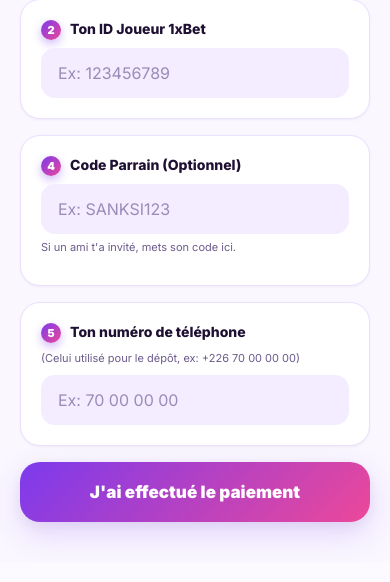
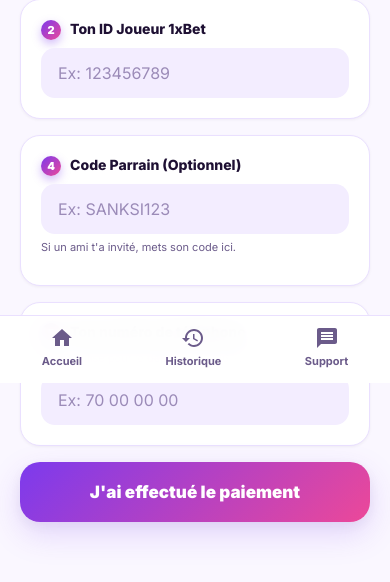
Before and after one commit to azizoboss226-dot/Sanksi, a Flask app: page /depot in a window 390 px wide. Shown: the part 461-1043 px from the top of the page. Before the commit the page ends 1005 px from the top, so only its background shows below. Run offline with Flask 3, Linux system fonts and the light colour scheme.

Commit message:
Feature: Barre de navigation mobile et Mode Maintenance admin

```diff
--- a/app.py
+++ b/app.py
@@ -88,6 +88,17 @@ def generer_reference():
     aleatoire = ''.join(random.choices(string.ascii_uppercase + string.digits, k=4))
     return f"NC-{date_str}-{aleatoire}"
 
+
+import json
+
+def check_maintenance():
+    try:
+        with open('config.json', 'r') as f:
+            config = json.load(f)
+            return config.get('maintenance', False)
+    except:
+        return False
+
 @app.route("/")
 def index():
     return render_template("index.html")
@@ -95,6 +106,7 @@ def index():
 # --- DEPOT ---
 @app.route("/depot")
 def depot():
+    if check_maintenance(): return render_template("maintenance.html")
     montant = request.args.get('montant', '0')
     operateur = request.args.get('operateur', 'Orange')
     reference = generer_reference()
@@ -125,6 +137,7 @@ def confirmer_depot():
 # --- RETRAIT : ETAPE 1 (Question) ---
 @app.route("/retrait/debut", methods=["GET", "POST"])
 def retrait_debut():
+    if check_maintenance(): return render_template("maintenance.html")
     montant = request.args.get('montant', '0')
     operateur = request.args.get('operateur', 'Orange')
 
@@ -293,9 +306,20 @@ def admin():
                            total_retraits_count=total_retraits_count,
                            total_retraits_montant=total_retraits_montant,
                            attente_depots=attente_depots,
-                           attente_retraits=attente_retraits)
+                           attente_retraits=attente_retraits, is_maintenance=check_maintenance())
 
 
+
+
+@app.route("/gestion-sanksi-2026/toggle-maintenance")
+def toggle_maintenance():
+    if not session.get('admin'): return redirect("/gestion-sanksi-2026")
+    try:
+        with open('config.json', 'r') as f: config = json.load(f)
+    except: config = {}
+    config['maintenance'] = not config.get('maintenance', False)
+    with open('config.json', 'w') as f: json.dump(config, f)
+    return redirect("/gestion-sanksi-2026")
 
 @app.route("/gestion-sanksi-2026/export-csv")
 def export_csv():
--- /dev/null
+++ b/config.json
@@ -0,0 +1 @@
+{"maintenance": false}
--- a/static/style.css
+++ b/static/style.css
@@ -669,3 +669,52 @@ button { font-family: inherit; cursor: pointer; border: none; }
     from { transform: scale(1); }
     to { transform: scale(1.05); }
 }
+
+/* Barre de navigation en bas */
+.bottom-nav {
+    position: fixed;
+    bottom: 0;
+    left: 50%;
+    transform: translateX(-50%);
+    width: 100%;
+    max-width: 480px;
+    background: rgba(255, 255, 255, 0.95);
+    backdrop-filter: blur(12px);
+    -webkit-backdrop-filter: blur(12px);
+    border-top: 1px solid var(--border);
+    display: flex;
+    justify-content: space-around;
+    padding: 10px 0 15px 0; /* Padding plus grand en bas pour les écrans avec encoche */
+    z-index: 1000;
+}
+
+.nav-item {
+    display: flex;
+    flex-direction: column;
+    align-items: center;
+    text-decoration: none;
+    color: var(--text-muted);
+    font-size: 11px;
+    font-weight: 700;
+    transition: color 0.2s, transform 0.15s;
+}
+
+.nav-item:active {
+    transform: scale(0.9);
+}
+
+.nav-item.active {
+    color: var(--primary);
+}
+
+.nav-item svg {
+    width: 24px;
+    height: 24px;
+    margin-bottom: 4px;
+    fill: currentColor;
+}
+
+/* Ajouter un espace en bas des pages pour ne pas cacher le contenu sous la barre */
+.app-container {
+    padding-bottom: 80px;
+}
--- a/templates/base.html
+++ b/templates/base.html
@@ -390,5 +390,23 @@
             }
         });
     </script>
+
+    <!-- Barre de navigation mobile -->
+    {% if not request.path.startswith('/gestion-sanksi') %}
+    <nav class="bottom-nav">
+        <a href="/" class="nav-item {% if request.path == '/' %}active{% endif %}">
+            <svg viewBox="0 0 24 24"><path d="M10 20v-6h4v6h5v-8h3L12 3 2 12h3v8z"/></svg>
+            Accueil
+        </a>
+        <a href="/historique" class="nav-item {% if request.path == '/historique' %}active{% endif %}">
+            <svg viewBox="0 0 24 24"><path d="M13 3c-4.97 0-9 4.03-9 9H1l3.89 3.89.07.14L9 12H6c0-3.87 3.13-7 7-7s7 3.13 7 7-3.13 7-7 7c-1.93 0-3.68-.79-4.94-2.06l-1.42 1.42C8.27 19.99 10.51 21 13 21c4.97 0 9-4.03 9-9s-4.03-9-9-9zm-1 5v5l4.28 2.54.72-1.21-3.5-2.08V8H12z"/></svg>
+            Historique
+        </a>
+        <a href="https://wa.me/22603292027?text=Bonjour%20SANKSI,%20j'ai%20besoin%20d'aide." target="_blank" class="nav-item">
+            <svg viewBox="0 0 24 24"><path d="M20 2H4c-1.1 0-2 .9-2 2v18l4-4h14c1.1 0 2-.9 2-2V4c0-1.1-.9-2-2-2zm-2 12H6v-2h12v2zm0-3H6V9h12v2zm0-3H6V6h12v2z"/></svg>
+            Support
+        </a>
+    </nav>
+    {% endif %}
 </body>
 </html>
```
Also changed, not shown: templates/admin_dashboard.html (+16 -0 lines), templates/maintenance.html (added, +13 -0 lines).
